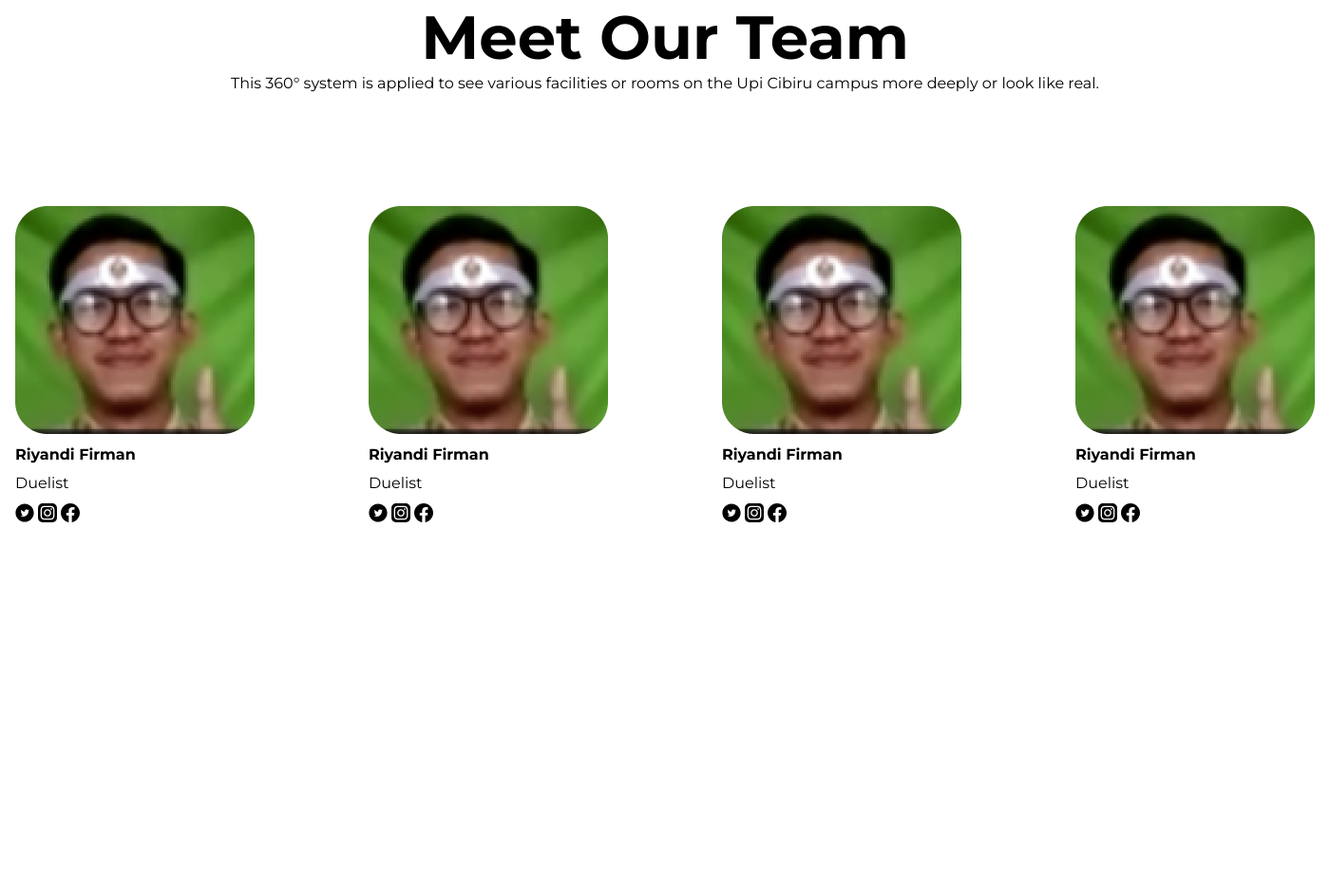
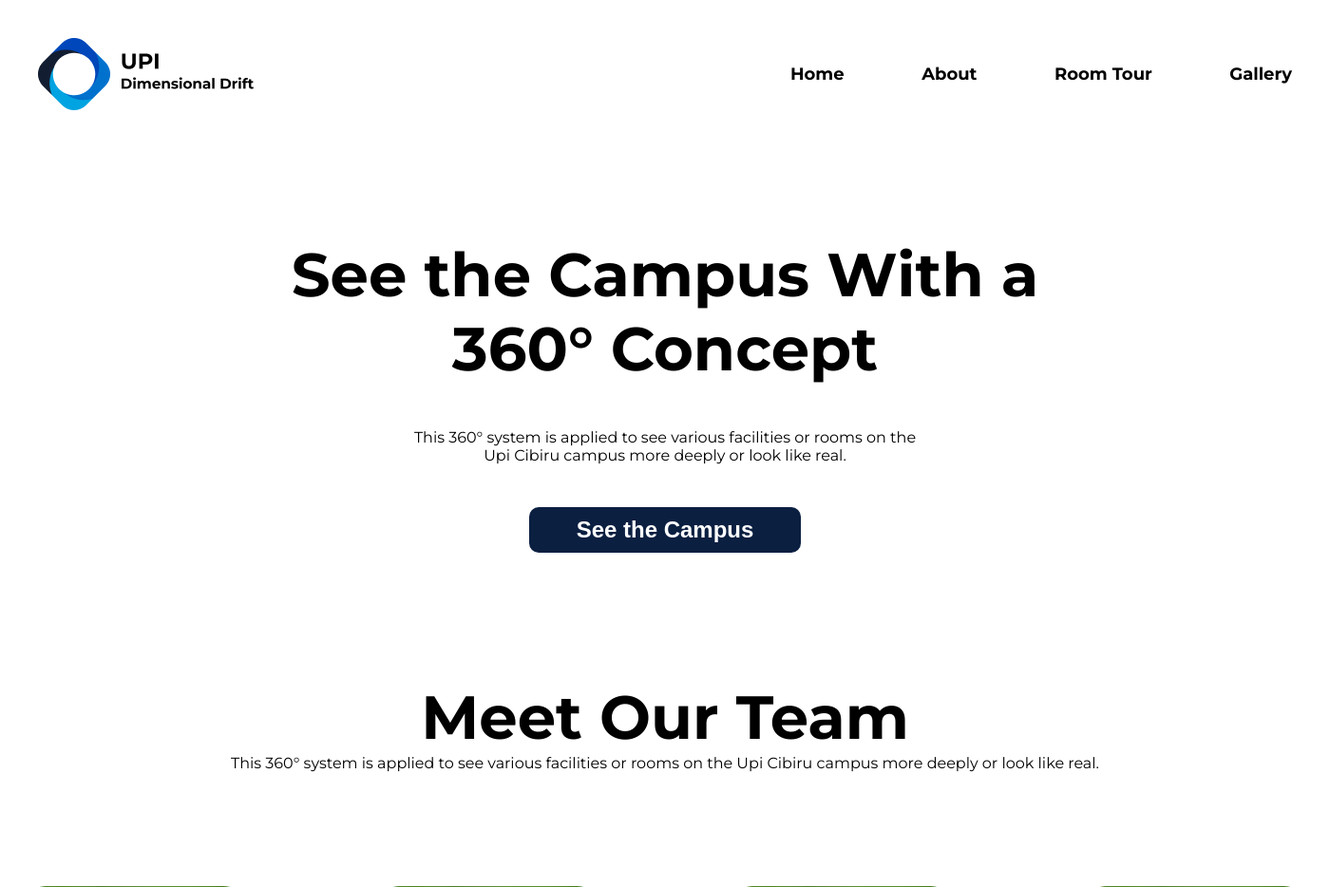
Before and after one commit to TitamSeptian/upi-dimensional-drift, a PHP site: page / in a window 1400 px wide; the page is wider, and only the part inside the window is pictured. Shown: the top 934 px of that part at 95% size. Before the commit the page ends 550 px from the top of that part, so only its background shows below. Run offline with PHP 8.4, Linux system fonts and the light colour scheme.

Commit message:
add navbar&about and their styles

```diff
--- a/assets/css/styles.css
+++ b/assets/css/styles.css
@@ -15,6 +15,79 @@ body {
     padding: 0 40px;
     /* max-width: 1000px; */
 }
+
+/* navbar */
+#navbar{
+    display: flex;
+    align-items: center;
+    justify-content: space-between;
+    padding: 40px 40px 0px;
+}
+
+#navbar .nav-links{
+    display: flex;
+    /* border: 1px solid black; */
+    width: 40%;
+    justify-content: space-between;
+    list-style-type: none;
+}
+
+
+#navbar .nav-links .nav-item .nav-link{
+    font-weight: 700;
+    font-size: 18px;
+    text-decoration: none;
+    color: black;
+}
+
+
+/* about section */
+#about{
+    text-align: center;
+    display: flex;
+    flex-direction: column;
+    justify-content: center;
+    align-items: center;
+    height: 75vh;
+    /* border: 1px solid black; */
+}
+
+#about h1{
+    font-size: 64px;
+}
+
+#about p{
+    /* border: 1px solid black; */
+    width: 40%;
+    margin: 45px 0 45px;
+}
+
+#about button{
+    /* width: 200px; */
+    background-color: var(--color-1);
+    color: white;
+    padding: 10px 50px;
+
+    border: none;
+    border-radius: 10px;
+    font-size: 24px;
+    font-weight: 700;
+    cursor: pointer;
+    transition: all .1s;
+}
+
+#about button:hover{
+    transform: scale(1.02);
+}
+
+#about button:active{
+    /* box-shadow: 0 5px #666; */
+    transform: translateY(1px);
+}
+
+/* #about button:focus{
+    outline: none;
+} */
 
 /* out team */
 #our-team {
@@ -96,4 +169,21 @@ body {
     #our-team .teams .team {
         /* width: 100%; */
     }
+
+
+    #navbar .nav-links{
+        display: none;
+        /* width: 100%;         */
+        /* opacity: 0; */
+        border: 1px solid black;
+    }
+
+    #about h1{
+        font-size: 42px;
+        margin-bottom: 20px;
+    }
+
+    #about p{
+        width: 70%;
+    }
 }
--- a/index.html
+++ b/index.html
@@ -13,11 +13,38 @@
         />
     </head>
     <body>
-        <nav>
+        <nav id="navbar" class="">
             <!-- nanti navbar disini -->
+            <img
+                src="./assets/images/logo/logo-with-text.png"
+                class="logo"
+                alt=""
+            />
+
+            <ul class="nav-links">
+                <li class="nav-item">
+                    <a href="#" class="nav-link">Home</a>
+                </li>
+                <li class="nav-item">
+                    <a href="#about" class="nav-link">About</a>
+                </li>
+                <li class="nav-item">
+                    <a href="#room-tour" class="nav-link">Room Tour</a>
+                </li>
+                <li class="nav-item">
+                    <a href="#gallery" class="nav-link">Gallery</a>
+                </li>
+            </ul>
         </nav>
         <section id="about">
             <!-- about disini -->
+            <h1 class="about-title">
+                See the Campus With a <br/> 360° Concept
+            </h1>
+            <p class="about-description">
+                This 360° system is applied to see various facilities or rooms on the Upi Cibiru campus more deeply or look like real.
+            </p>
+            <button>See the Campus</button>
         </section>
         <section id="our-team">
             <!-- our team disini -->
```
